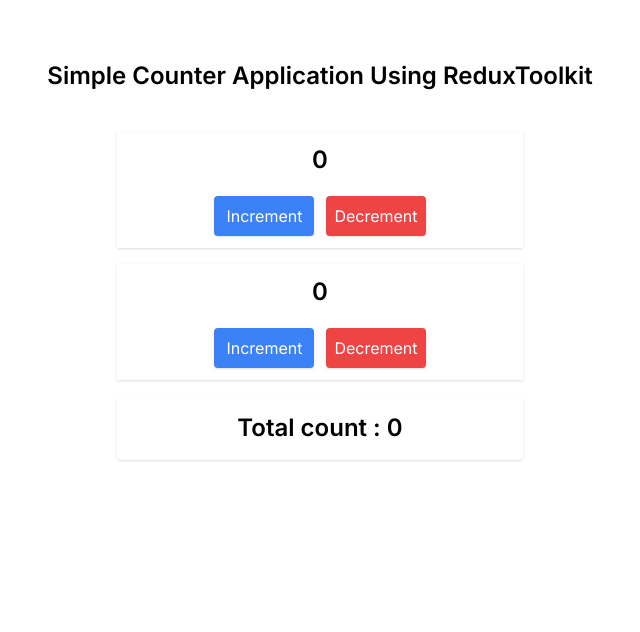
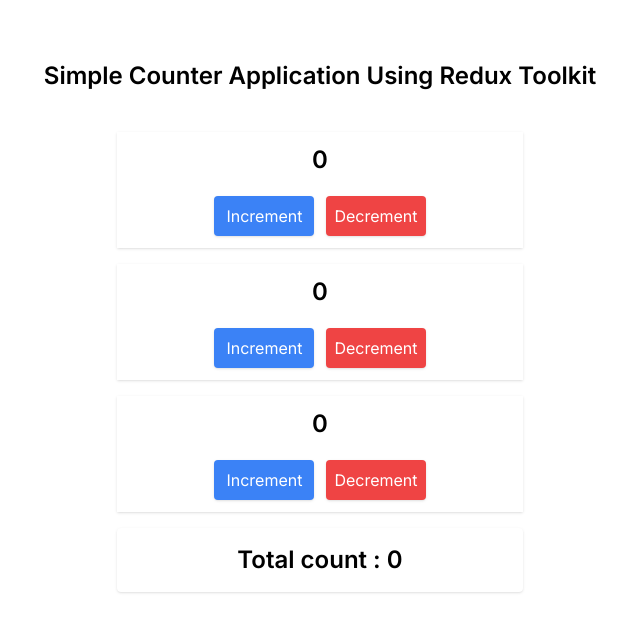
Before and after one commit to mostofa-s-cse/reduxtoolkit-nextjs, a Next.js app: page / in a window 1280 px wide. Shown: the top 632 px of the page, without its empty margins (320-960 px from the left). Built offline with nearby package versions, Linux system fonts and the light colour scheme.

Commit message:
useing reduxtoolkit

```diff
--- a/src/app/layout.tsx
+++ b/src/app/layout.tsx
@@ -1,6 +1,7 @@
 import type { Metadata } from "next";
 import { Inter } from "next/font/google";
 import "./globals.css";
+import Providers from "@/redux/Provider";
 
 const inter = Inter({ subsets: ["latin"] });
 
@@ -16,7 +17,11 @@
 }>) {
   return (
     <html lang="en">
-      <body className={inter.className}>{children}</body>
+      <body className={inter.className}>
+      <Providers>
+      {children}
+      </Providers>
+      </body>
     </html>
   );
 }
--- a/src/components/Home.tsx
+++ b/src/components/Home.tsx
@@ -1,53 +1,37 @@
-'use client'
+'use client';
 import Counter from "@/components/Counter";
 import Stats from "@/components/Stats";
-import {useState} from "react";
-import count from "@/components/Count";
+import { useSelector, useDispatch } from "react-redux";
+import { decrement, increment } from "@/redux/features/counters/countersSlice";
 
-const initialCounters = [
-    {
-        id: 1,
-        value:0
-    },
-    {
-        id: 2,
-        value:0
-    }
-]
 export default function Home() {
-    const [counters,setCounters] = useState(initialCounters);
-    const totalCount = counters.reduce((sum, current)=> sum + current.value,0)
+    const counters = useSelector(state => state.counters.counters);
+    const dispatch = useDispatch();
+
+    const totalCount = counters.reduce((sum, current) => sum + current.value, 0);
+
     const handleIncrement = (counterId) => {
-       const updatedCounters = counters.map(counter=>{
-            if(counter.id === counterId){
-                return{
-                    ...counter,
-                    value: counter.value + 1
-                }
-            }
-            return counter;
-        })
-        setCounters(updatedCounters);
-    };
-    const handleDecrement = (counterId) => {
-        const updatedCounters = counters.map(counter=>{
-            if(counter.id === counterId){
-                return{
-                    ...counter,
-                    value: counter.value - 1
-                }
-            }
-            return counter;
-        })
-        setCounters(updatedCounters);
+        dispatch(increment(counterId));
     };
 
+    const handleDecrement = (counterId) => {
+        dispatch(decrement(counterId));
+    };
 
     return (
         <div>
-            <h2 className="py-6 text-2xl font-semibold text-center">Simple Counter Application Using ReduxToolkit</h2>
+            <h2 className="py-6 text-2xl font-semibold text-center">Simple Counter Application Using Redux Toolkit</h2>
             {
-                counters.map((counter) =>(<Counter key={counter.id} count={counter.value} onIncrement={()=>handleIncrement(counter.id)} onDecrement={()=>handleDecrement(counter.id)} />) )
+                counters.map((counter) => (
+                    <div key={counter.id}>
+                        <Counter
+                            count={counter.value}
+                            onIncrement={() => handleIncrement(counter.id)}
+                            onDecrement={() => handleDecrement(counter.id)}
+                        />
+                        {counter.message && <p className="text-center py-1 text-rose-900">{counter.message}</p>}
+                    </div>
+                ))
             }
             <Stats TotalCount={totalCount} />
         </div>
--- /dev/null
+++ b/src/redux/Provider.tsx
@@ -0,0 +1,9 @@
+'use client'
+import { Provider } from "react-redux";
+import  store  from "./store";
+
+function Providers({ children }: { children: React.ReactNode }) {
+    return <Provider store={store}>{children}</Provider>;
+}
+
+export default Providers;
--- /dev/null
+++ b/src/redux/features/counters/countersSlice.ts
@@ -0,0 +1,37 @@
+import { createSlice } from '@reduxjs/toolkit';
+
+const initialState = {
+    counters: [
+        { id: 1, value: 0, message: '' },
+        { id: 2, value: 0, message: '' },
+        { id: 3, value: 0, message: '' },
+    ]
+};
+
+const countersSlice = createSlice({
+    name: "counters",
+    initialState,
+    reducers: {
+        increment: (state, action) => {
+            const counterIndex = state.counters.findIndex(
+                (c) => c.id === action.payload
+            );
+            state.counters[counterIndex].value += 1;
+            state.counters[counterIndex].message = ''; // Clear the message if any
+        },
+        decrement: (state, action) => {
+            const counterIndex = state.counters.findIndex(
+                (c) => c.id === action.payload
+            );
+            if (state.counters[counterIndex].value > 0) {
+                state.counters[counterIndex].value -= 1;
+                state.counters[counterIndex].message = ''; // Clear the message if any
+            } else {
+                state.counters[counterIndex].message = 'Value cannot be negative';
+            }
+        }
+    }
+});
+
+export default countersSlice.reducer;
+export const { increment, decrement } = countersSlice.actions;
--- /dev/null
+++ b/src/redux/store.ts
@@ -0,0 +1,11 @@
+import {configureStore} from "@reduxjs/toolkit";
+import counterReducer from "./features/counters/countersSlice"
+
+const store = configureStore({
+    reducer: {
+        counters: counterReducer,
+        // add author feature here...
+    },
+});
+
+export default store;
```
Also changed, not shown: package.json (+6 -4 lines), 1 other file (tests, documents, lock files or other folders).
